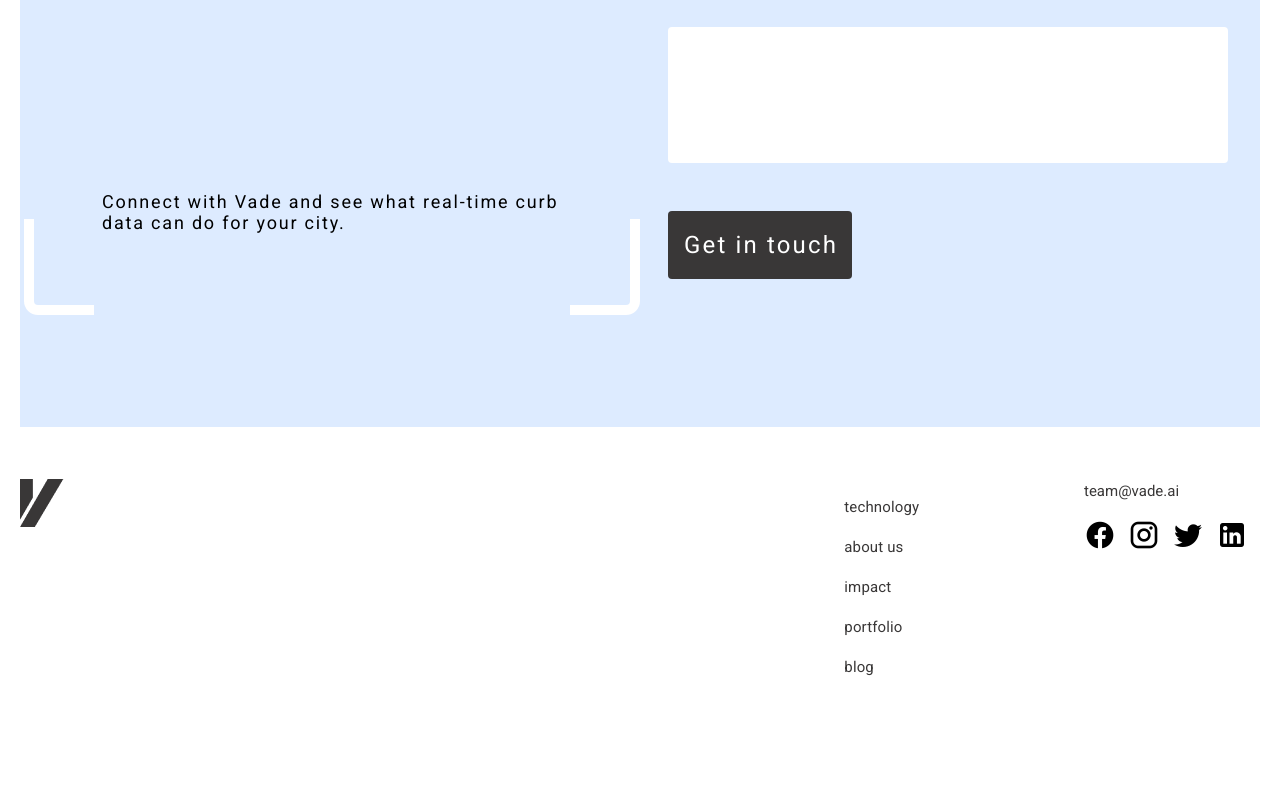
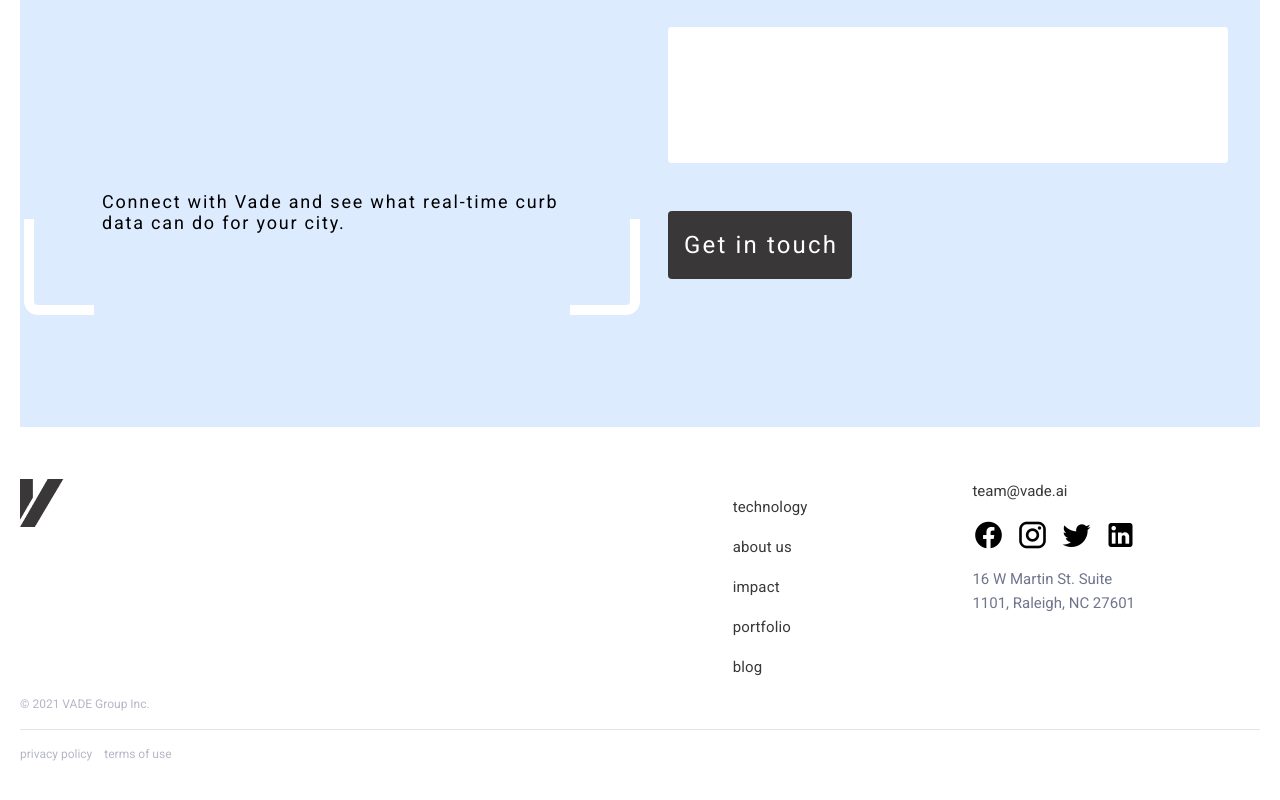
Before and after one commit to deadbeathd07/vade, a Vue app: page / in a window 1280 px wide. Shown: the part 6053-6853 px from the top of the page. Before the commit the page ends 6801 px from the top, so only its background shows below. Built offline with nearby package versions, Linux system fonts and the light colour scheme.

Commit message:
footer finished

```diff
--- a/src/components/VadeFooter.vue
+++ b/src/components/VadeFooter.vue
@@ -12,7 +12,7 @@
 				:is-horizontal="false"
 				class="ml-auto flex-0-1 vade-mr-12-pc"
 			/>
-			<address class="flex-0-1">
+			<address class="flex-0-1 vade-mr-9-pc">
 				<a
 					href="#"
 					target="_blank"
@@ -22,9 +22,20 @@
 					team@vade.ai
 				</a>
 				<social-networks :list="socialNetworksList" />
+				<p
+					class="font-normal primary-text vade-base-text vade-lh-24 vade-max-width-175"
+				>
+					16 W Martin St. Suite 1101, Raleigh, NC 27601
+				</p>
 			</address>
 		</v-sheet>
-		<v-divider />
+		<p class="w-100 vade-info-text info-text mb-4">© 2021 VADE Group Inc.</p>
+		<v-divider class="w-100" />
+		<v-list class="w-100 d-flex pa-0 ma-0 vade-info-text">
+			<v-list-item v-for="(item, i) in termsOfUse" :key="i" class="pa-0 mr-3">
+				<a href="#" class="text-decoration-none info-text">{{ item }}</a>
+			</v-list-item>
+		</v-list>
 	</v-footer>
 </template>
 
@@ -38,6 +49,7 @@ const store = useStore();
 const nav = store.state.nav;
 
 const socialNetworksList = ['facebook', 'instagram', 'twitter', 'linkedin'];
+const termsOfUse = ['privacy policy', 'terms of use'];
 </script>
 
 <style>
@@ -47,4 +59,10 @@ const socialNetworksList = ['facebook', 'instagram', 'twitter', 'linkedin'];
 .vade-mr-12-pc {
 	margin-right: 12%;
 }
+.vade-mr-9-pc {
+	margin-right: 9%;
+}
+.vade-max-width-175 {
+	max-width: 175px;
+}
 </style>
```
